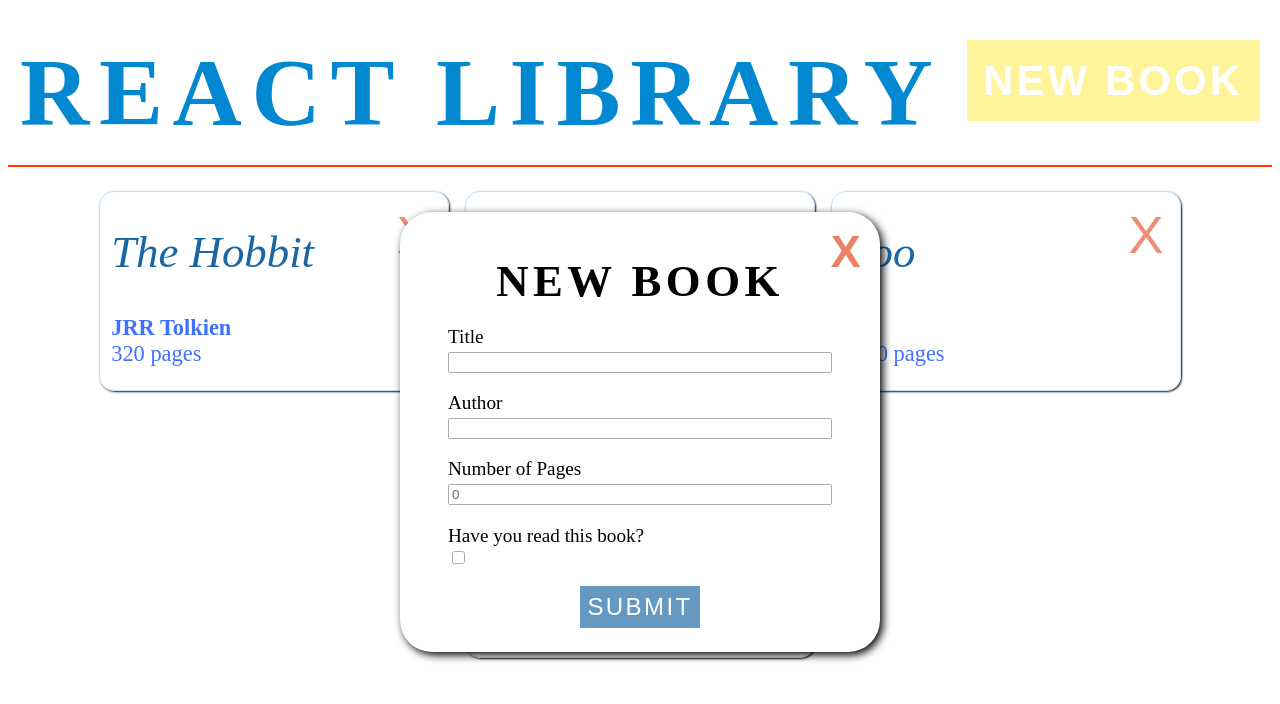
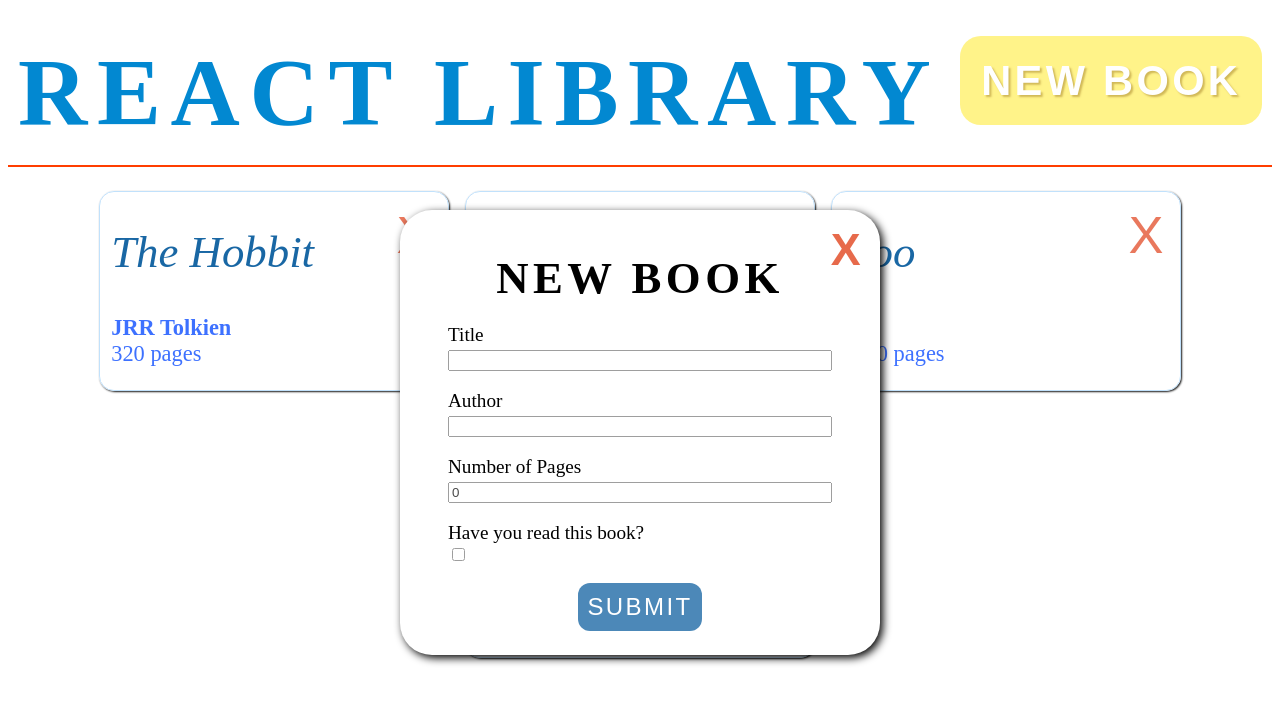
Before and after one commit to clavierbulb-green/React-Library, a React (Vite) app: page / in a window 1280 px wide. Both pictures are taken after a click on the button "NEW BOOK". Shown: the top 704 px of the page. Built offline with nearby package versions, Linux system fonts and the light colour scheme.

Commit message:
Add shrink click transition to buttons; bring out new book button

```diff
--- a/src/style.css
+++ b/src/style.css
@@ -1,11 +1,14 @@
-
 button, input {
-  opacity: 0.6;
-  transition: opacity 200ms ease-in-out;
+  opacity: 0.7;
+  transition: all 200ms ease-in-out;
 }
 button:hover,
 input:hover {
   opacity: 1;
+}
+
+button:active {
+  transform: scale(95%);
 }
 
 header {
@@ -39,7 +42,7 @@ header {
 .new-book-button {
   border-style: none;
 
-  padding: 0.4em;
+  padding: 0.5em;
   margin-bottom: 0.1em;
 
   text-transform: uppercase;
@@ -49,7 +52,9 @@ header {
   color: white;
   font-weight: bold;
   background-color: #FFEE58;
+  text-shadow: 2px 2px 2px #BE9B12;
 
+  border-radius: 0.5em;
 }
 
 .book-list {
@@ -107,6 +112,11 @@ header {
 
 .author {
   font-weight: bold;
+}
+
+.read-status {
+  display: inline-block;
+  padding-top: 1em;
 }
 
 .remove-book-button {
@@ -168,7 +178,7 @@ header {
 
 @media (max-height: 460px) {
   .book-form {
-    top: 30%;
+    top: 33%;
   }
 }
 
@@ -219,11 +229,12 @@ input[type="checkbox"] {
 
 button[type="submit"] {
   border-style: none;
+  border-radius: 0.5em;
   text-transform: uppercase;
   letter-spacing: 0.1em;
   font-size: 1.5em;
 
-  padding: 0.3em;
+  padding: 0.4em;
   color: white;
   background-color: #01579B;
 }
```
